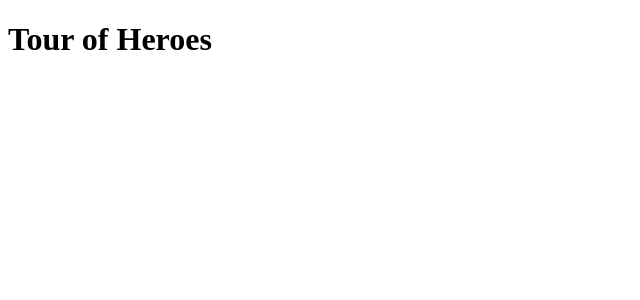
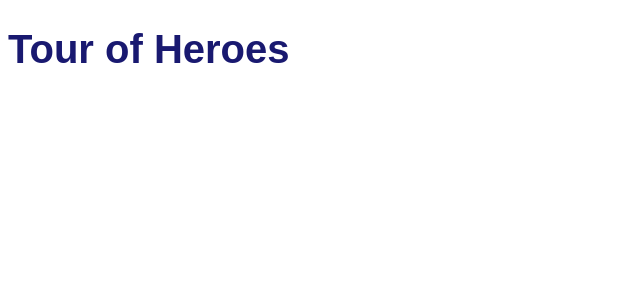
Before and after one commit to stephmontec/tour-of-heroes, an Angular app: page / in a window 1280 px wide. Shown: the top 300 px of the page, without its empty margins (0-640 px from the left). Built offline with nearby package versions, Linux system fonts and the light colour scheme.

Commit message:
(task) style heading 1

```diff
--- a/src/app/app.component.css
+++ b/src/app/app.component.css
@@ -0,0 +1,5 @@
+h1 {
+    color:midnightblue;
+    font-family: Arial, Helvetica, sans-serif;
+    font-size: 250%;
+}
```
